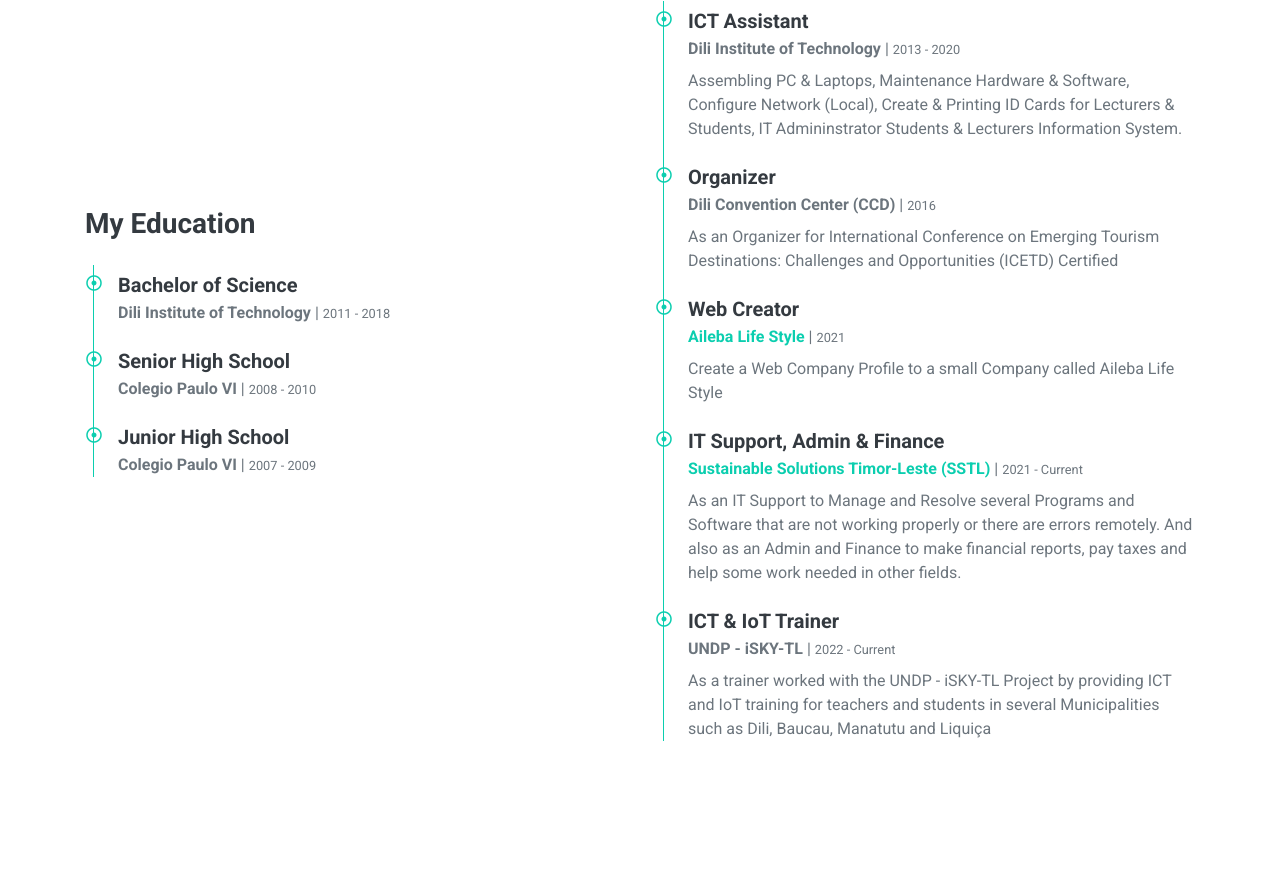
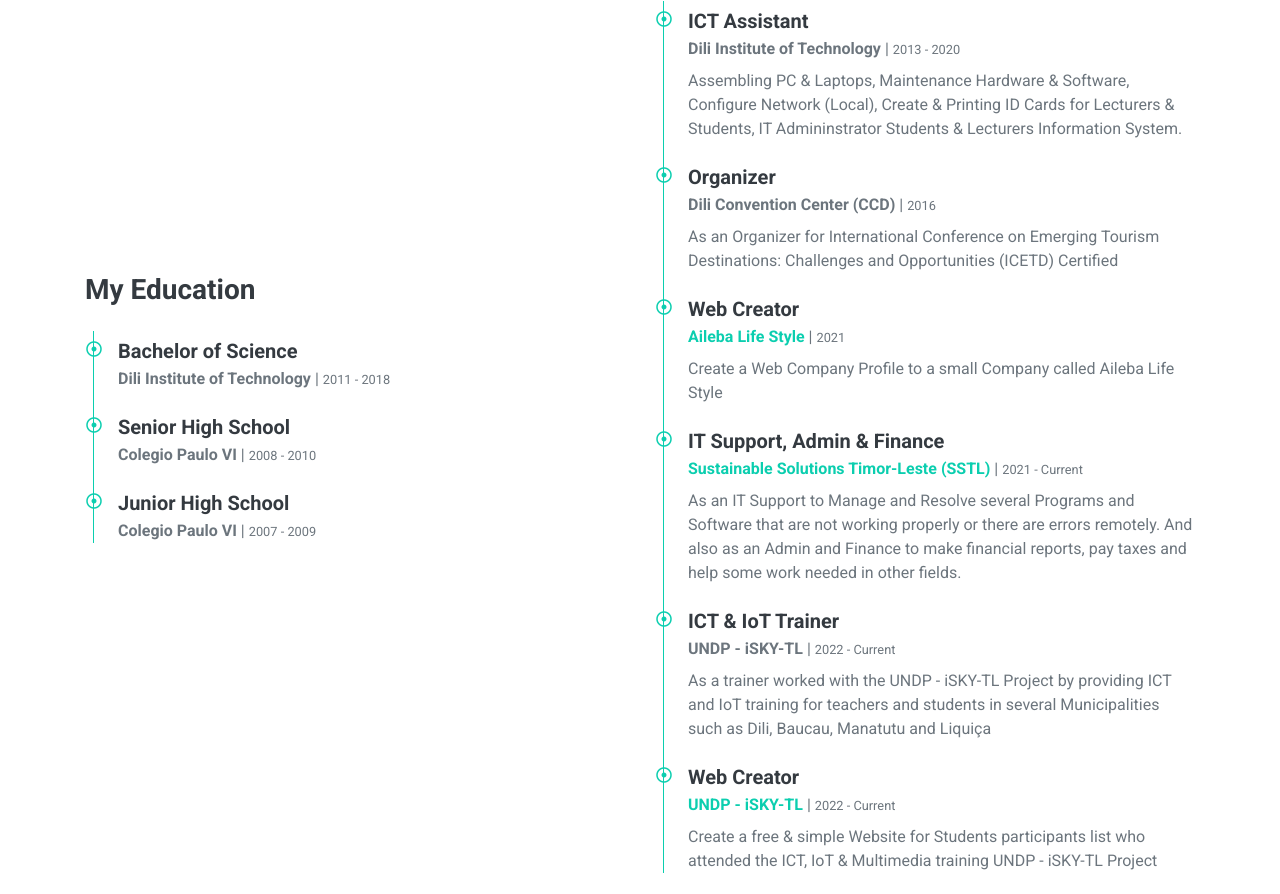
Before and after one commit to raul-amaral/myportfolio, a plain HTML site: page index.html in a window 1280 px wide. Shown: the part 1906-2800 px from the top of the page. Drawn offline with nearby package versions, Linux system fonts and the light colour scheme.

Commit message:
Update experiences for web creator

```diff
--- a/index.html
+++ b/index.html
@@ -203,6 +203,12 @@
                             <h5 class="font-weight-bold mb-1">ICT & IoT Trainer</h5>
                             <p class="mb-2"><strong>UNDP - iSKY-TL</strong> | <small>2022 - Current</small></p>
                             <p>As a trainer worked with the UNDP - iSKY-TL Project by providing ICT and IoT training for teachers and students in several Municipalities such as Dili, Baucau, Manatutu and Liquiça</p>
+                        </div>
+                        <div class="position-relative mb-4">
+                            <i class="far fa-dot-circle text-primary position-absolute" style="top: 2px; left: -32px;"></i>
+                            <h5 class="font-weight-bold mb-1">Web Creator</h5>
+                            <p class="mb-2"><strong><a href="http://mehara1411.github.io/isky-tl/" target="_blank">UNDP - iSKY-TL</strong></a> | <small>2022 - Current</small></p>
+                            <p>Create a free & simple Website for Students participants list who attended the ICT, IoT & Multimedia training UNDP - iSKY-TL Project</p>
                         </div>
                     </div>
                 </div>
```
